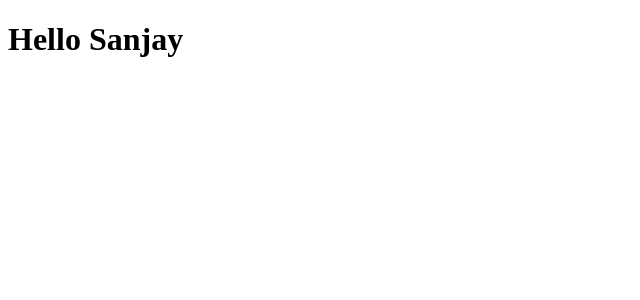
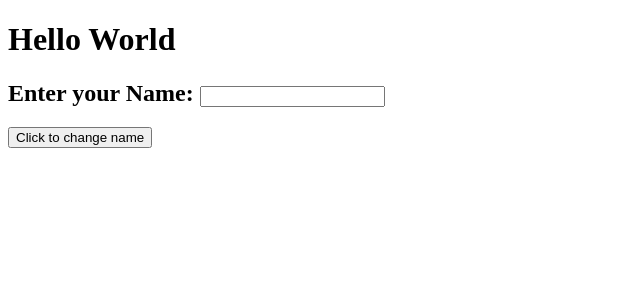
Before and after one commit to SanjayDutta/testing-azure-github, a Nuxt app: page / in a window 1280 px wide. Shown: the top 300 px of the page, without its empty margins (0-640 px from the left). Built offline with nearby package versions, Linux system fonts and the light colour scheme.

Commit message:
Added few lines

```diff
--- a/pages/index.vue
+++ b/pages/index.vue
@@ -1,6 +1,9 @@
 <template>
   <div>
     <h1>{{ message }}</h1>
+    <h2>Enter your Name: <input type="text" v-model=name></h2>
+    <button @click="changeName">Click to change name</button>
+      <h1 v-if="buttonClicked">{{ inputName }}</h1>
   </div>
 </template>
 
@@ -9,7 +12,16 @@ export default {
   name: 'IndexPage',
   data() {
     return {
-      message: 'Hello Sanjay'
+      message: 'Hello World',
+      name:"",
+      inputName:"",
+      buttonClicked:true
+    }
+  },
+  methods: {
+    changeName() {
+      this.inputName = `Hello ${this.name}`
+     //this.buttonClicked = !this.buttonClicked
     }
   }
 }
```
